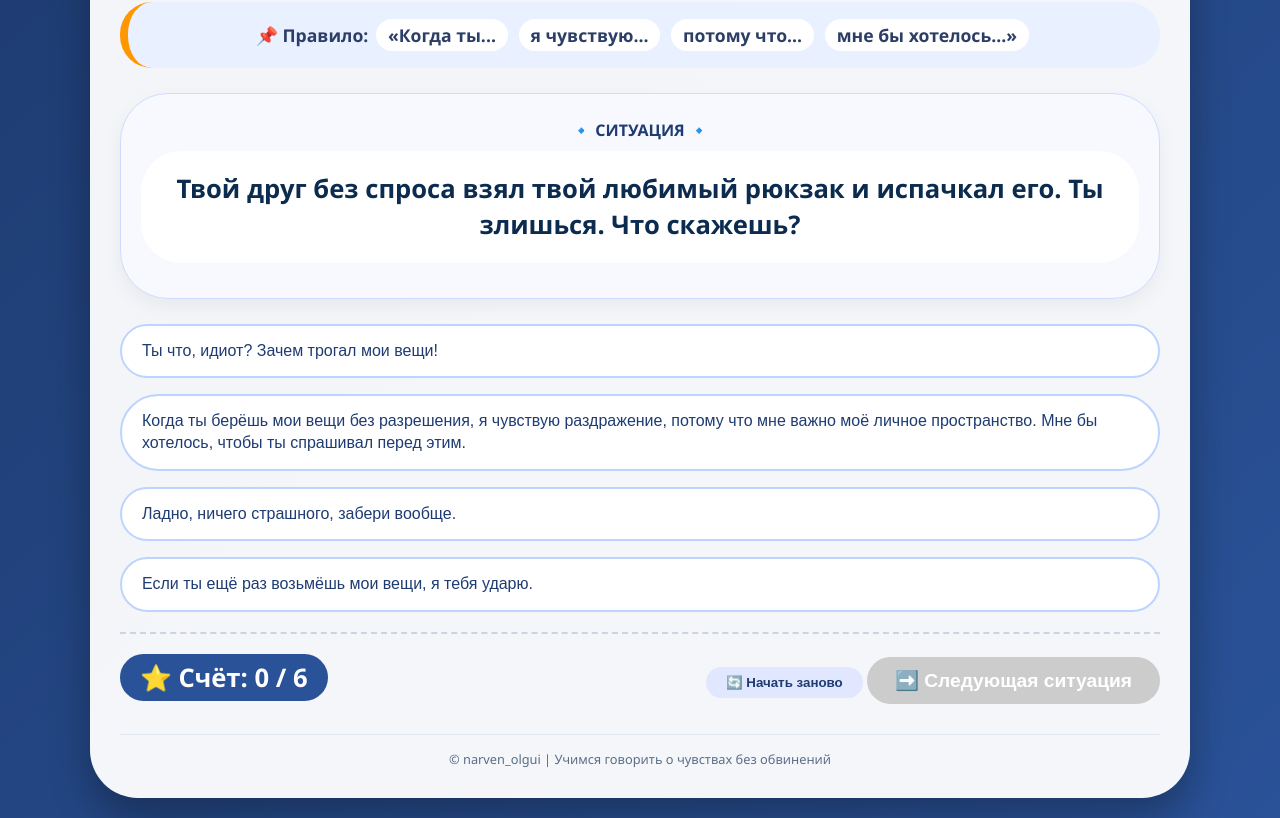
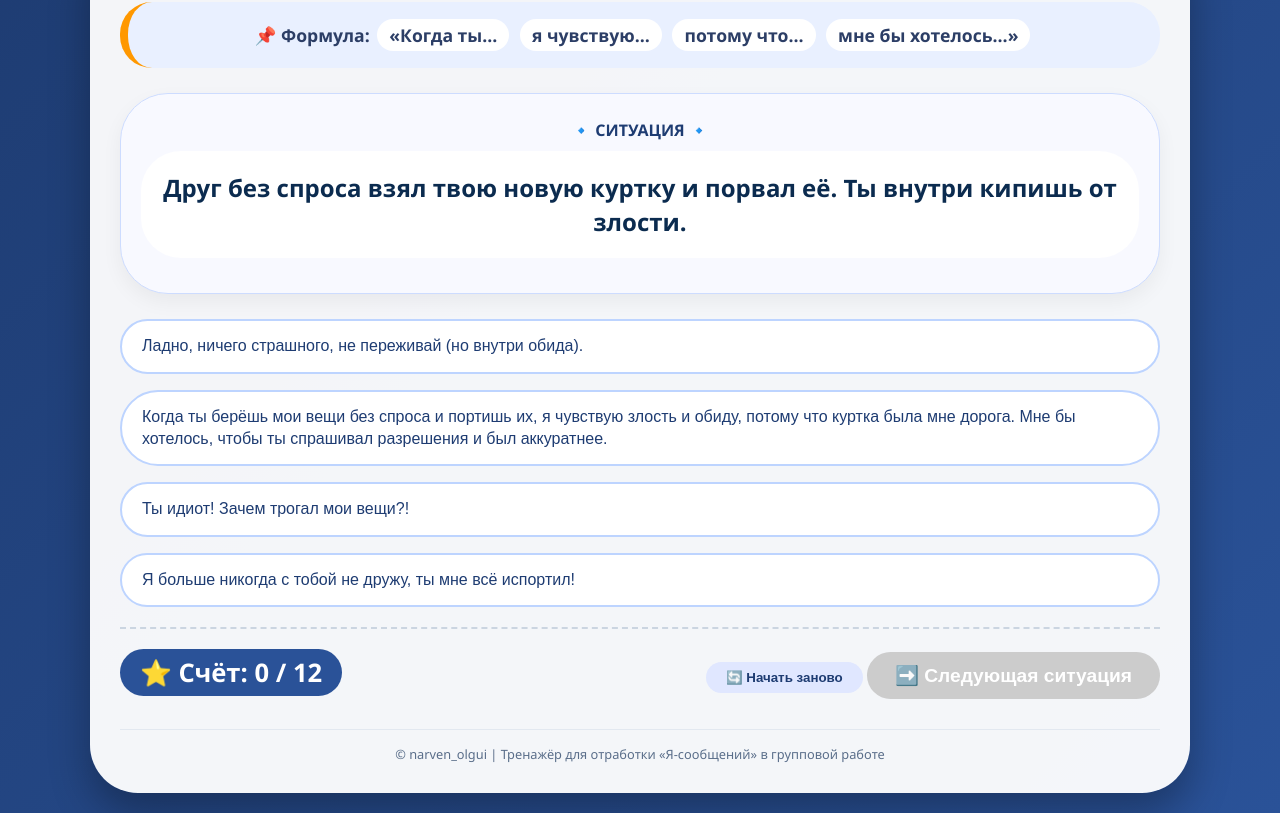
Before and after one commit to narvenolgui/ya-soobscheniya_trenazher, a plain HTML site: page index.html in a window 1280 px wide. Shown: the part 91-909 px from the top of the page. Drawn offline with Linux system fonts and the light colour scheme.

Commit message:
Update index.html

```diff
--- a/index.html
+++ b/index.html
@@ -3,7 +3,7 @@
 <head>
     <meta charset="UTF-8">
     <meta name="viewport" content="width=device-width, initial-scale=1.0, user-scalable=yes">
-    <title>Тренажёр «Я-сообщения»</title>
+    <title>Тренажёр «Я-сообщения» — учимся говорить без обид</title>
     <style>
         * {
             box-sizing: border-box;
@@ -84,7 +84,7 @@
         }
 
         .situation-text {
-            font-size: 1.6rem;
+            font-size: 1.5rem;
             font-weight: 600;
             color: #0b2b4f;
             background: #fff;
@@ -218,10 +218,10 @@
 <div class="game-container">
     <h1>
         🗣️ Тренажёр «Я-сообщение»
-        <small>формула бесконфликтного общения</small>
+        <small>говори о чувствах, не обвиняй</small>
     </h1>
     <div class="formula-card">
-        📌 Правило: <span>«Когда ты...</span> <span>я чувствую...</span> <span>потому что...</span> <span>мне бы хотелось...»</span>
+        📌 Формула: <span>«Когда ты…</span> <span>я чувствую…</span> <span>потому что…</span> <span>мне бы хотелось…»</span>
     </div>
 
     <div class="situation-box">
@@ -241,65 +241,75 @@
         </div>
     </div>
     <footer>
-        © narven_olgui | Учимся говорить о чувствах без обвинений
+        © narven_olgui | Тренажёр для отработки «Я-сообщений» в групповой работе
     </footer>
 </div>
 
 <script>
-    // Банк ситуаций и вариантов ответов (правильный всегда соответствует формуле Я-сообщения)
-    const questions = [
+    // 12 ситуаций с вариантами (правильный ответ — всегда я-сообщение)
+    const rawQuestions = [
         {
-            situation: "Твой друг без спроса взял твой любимый рюкзак и испачкал его. Ты злишься. Что скажешь?",
+            situation: "Друг без спроса взял твою новую куртку и порвал её. Ты внутри кипишь от злости.",
             options: [
-                "Ты что, идиот? Зачем трогал мои вещи!",
-                "Когда ты берёшь мои вещи без разрешения, я чувствую раздражение, потому что мне важно моё личное пространство. Мне бы хотелось, чтобы ты спрашивал перед этим.",
-                "Ладно, ничего страшного, забери вообще.",
-                "Если ты ещё раз возьмёшь мои вещи, я тебя ударю."
+                "Ты идиот! Зачем трогал мои вещи?!",
+                "Когда ты берёшь мои вещи без спроса и портишь их, я чувствую злость и обиду, потому что куртка была мне дорога. Мне бы хотелось, чтобы ты спрашивал разрешения и был аккуратнее.",
+                "Ладно, ничего страшного, не переживай (но внутри обида).",
+                "Я больше никогда с тобой не дружу, ты мне всё испортил!"
             ],
             correctIndex: 1
         },
         {
-            situation: "На уроке одноклассник громко смеётся над твоим ответом, всем вокруг смешно, а тебе обидно.",
+            situation: "На уроке физкультуры тебя постоянно не выбирают в команду. Тебе обидно и одиноко.",
             options: [
-                "Заткнись, придурок!",
-                "Когда ты смеёшься надо мной перед всеми, я чувствую стыд и злость, потому что я старался ответить правильно. Мне бы хотелось, чтобы ты высказывал своё мнение уважительно.",
-                "Плевать, смейся дальше, мне всё равно.",
-                "Я пожалуюсь учительнице, и тебе влетит."
+                "Вы все козлы, не буду с вами играть!",
+                "Когда меня не берут в игру, я чувствую себя ненужным и грустным, потому что я тоже хочу быть частью команды. Мне бы хотелось, чтобы вы дали мне шанс.",
+                "Пойду посижу в сторонке, всё равно вы меня не видите.",
+                "Плевать, я и сам не хочу играть с вами."
             ],
             correctIndex: 1
         },
         {
-            situation: "Старший брат (или друг) постоянно включает громкую музыку, когда ты делаешь уроки, на просьбы сделать тише не реагирует.",
+            situation: "Старший брат (или друг) постоянно громко слушает музыку, когда ты делаешь домашку. На просьбы сделать тише – не реагирует.",
             options: [
-                "Ты глухой? Выключи сейчас же!",
-                "Когда ты включаешь музыку на полную, пока я занимаюсь, я чувствую усталость и злость, потому что мне сложно сосредоточиться. Мне бы хотелось, чтобы мы договорились о времени для громкой музыки.",
-                "Пойду в другую комнату, всё равно ты меня не слышишь.",
-                "Сделаю ещё громче, посмотрим, кто кого."
+                "Ты глухой?! Выключи сейчас же!",
+                "Когда ты включаешь музыку так громко, пока я занимаюсь, я чувствую раздражение и усталость, потому что мне сложно сосредоточиться. Мне бы хотелось договориться о времени, когда можно слушать громко.",
+                "Ничего, потерплю, он старше.",
+                "Я пожалуюсь родителям, тебе влетит."
             ],
             correctIndex: 1
         },
         {
-            situation: "Ты снял прикольное видео, выложил в сеть, а в комментариях кто-то пишет гадости про твою внешность.",
+            situation: "Одноклассники смеются над твоим ответом у доски. Тебе стыдно и больно.",
             options: [
-                "Сам ты страшный, пошёл вон!",
-                "Когда я читаю такие комментарии, я чувствую обиду, потому что я делился тем, что мне нравится. Мне бы хотелось получать конструктивную критику или просто добрые слова.",
-                "Удалю видео, больше ничего не буду выкладывать.",
-                "Пусть пишут, мне всё равно, но в душе очень больно."
+                "Заткнитесь, вы сами ничего не знаете!",
+                "Когда вы смеётесь надо мной перед всем классом, я чувствую унижение и страх, потому что я старался ответить правильно. Мне бы хотелось, чтобы вы уважали мои попытки.",
+                "Уйду с урока, мне всё равно.",
+                "Смейтесь, я привык(ла)."
             ],
             correctIndex: 1
         },
         {
-            situation: "Учитель на весь класс сказал, что ты плохо подготовился, хотя ты учил, просто волновался.",
+            situation: "Ты выложил своё творчество в сеть, а в комментариях кто-то пишет грубость про твою внешность.",
             options: [
-                "Вы несправедливы, я учил! (кричит)",
-                "Когда меня оценивают так жёстко перед всеми, я чувствую стыд и обиду, потому что я правда старался. Мне бы хотелось обсудить это наедине и получить шанс исправиться.",
-                "Промолчу, но весь день буду злиться.",
-                "Учитель дурак, я больше ничего не буду учить."
+                "Сам ты страшный, иди в бан!",
+                "Когда я читаю такие комментарии, я чувствую обиду и злость, потому что я делился тем, что мне дорого. Мне бы хотелось получать честную, но добрую обратную связь.",
+                "Удалю всё, больше не буду ничего выкладывать.",
+                "Плевать, пусть пишут, мне всё равно."
             ],
             correctIndex: 1
         },
         {
-            situation: "Твои друзья зовут тебя залезть на крышу поезда (опасный зацепинг), называют трусом, если откажешься. Ты не хочешь рисковать жизнью.",
+            situation: "Учитель на весь класс сказал, что ты бездарь, потому что не смог решить задачу. Ты старался, но волновался.",
+            options: [
+                "Вы несправедливы! Я учил! (кричит)",
+                "Когда меня так оценивают при всех, я чувствую стыд и обиду, потому что я правда старался. Мне бы хотелось обсудить это наедине и получить шанс исправиться.",
+                "Промолчу, но весь день буду злиться.",
+                "Учитель дурак, больше ничего не буду учить."
+            ],
+            correctIndex: 1
+        },
+        {
+            situation: "Друзья уговаривают тебя залезть на крышу поезда (зацепинг), называют трусом. Ты не хочешь рисковать жизнью.",
             options: [
                 "Ладно, пойду, чтобы не считали трусом.",
                 "Когда вы меня уговариваете на опасные вещи и называете трусом, я чувствую давление и злость, потому что моя безопасность важнее чужого мнения. Мне бы хотелось, чтобы вы уважали мой отказ и мы нашли другое, безопасное приключение.",
@@ -307,13 +317,84 @@
                 "Вы дураки, я с вами больше не дружу."
             ],
             correctIndex: 1
+        },
+        {
+            situation: "Твой парень/девушка постоянно смотрит в телефон, когда вы вместе. Тебе кажется, что тебя игнорируют.",
+            options: [
+                "Ты меня вообще не любишь, только телефон и видишь!",
+                "Когда ты смотришь в телефон, пока мы вместе, я чувствую одиночество и ревность, потому что мне важно наше общение. Мне бы хотелось, чтобы мы договаривались о времени без гаджетов.",
+                "Ладно, я тоже сяду в телефон.",
+                "Ничего не скажу, просто обижусь."
+            ],
+            correctIndex: 1
+        },
+        {
+            situation: "Ты опоздал на встречу с другом из-за пробок, а он накричал на тебя при всех.",
+            options: [
+                "Ты что орёшь? Сам вечно опаздываешь!",
+                "Когда ты кричишь на меня при людях, я чувствую стыд и обиду, потому что я правда не хотел опаздывать. Мне бы хотелось, чтобы мы обсудили это спокойно, без свидетелей.",
+                "Извини, я больше не буду опаздывать.",
+                "Ну и ладно, не нужна мне такая дружба."
+            ],
+            correctIndex: 1
+        },
+        {
+            situation: "Родители сравнивают тебя с отличником из класса, говорят, что ты мог бы лучше учиться. Тебе обидно.",
+            options: [
+                "Да отстаньте вы со своим отличником!",
+                "Когда вы меня сравниваете с другими, я чувствую себя неудачником и злость, потому что я стараюсь по-своему. Мне бы хотелось, чтобы вы замечали мои успехи, а не только недостатки.",
+                "Молчу, уйду в свою комнату.",
+                "Вы меня не любите, я всё понял."
+            ],
+            correctIndex: 1
+        },
+        {
+            situation: "Ты участвуешь в школьном конкурсе, а группа одноклассников громко обсуждает, что ты точно проиграешь. Тебе слышно.",
+            options: [
+                "Заткнитесь, завистники!",
+                "Когда я слышу, как вы говорите, что я проиграю, я чувствую неуверенность и обиду, потому что я очень стараюсь. Мне бы хотелось, чтобы вы меня поддерживали, даже если не верите в успех.",
+                "Ничего, я докажу.",
+                "Пойду и снимусь с конкурса."
+            ],
+            correctIndex: 1
+        },
+        {
+            situation: "Твой друг постоянно перебивает тебя, не даёт закончить мысль. Тебе надоело.",
+            options: [
+                "Дай договорить, какой ты невоспитанный!",
+                "Когда ты меня перебиваешь, я чувствую раздражение и усталость, потому что мне важно, чтобы меня выслушали. Мне бы хотелось, чтобы мы говорили по очереди.",
+                "Ничего, перебью и я.",
+                "Ладно, молчи, всё равно тебе не интересно."
+            ],
+            correctIndex: 1
         }
     ];
 
+    // Функция для случайного перемешивания массива (Фишер-Йетс)
+    function shuffleArray(arr) {
+        for (let i = arr.length - 1; i > 0; i--) {
+            const j = Math.floor(Math.random() * (i + 1));
+            [arr[i], arr[j]] = [arr[j], arr[i]];
+        }
+        return arr;
+    }
+
+    // Подготовка вопросов: для каждого создаём копию вариантов и перемешиваем,
+    // запоминая правильный индекс в новом массиве
+    const questions = rawQuestions.map(q => {
+        const shuffledOptions = shuffleArray([...q.options]);
+        const newCorrectIndex = shuffledOptions.findIndex(opt => opt === q.options[q.correctIndex]);
+        return {
+            situation: q.situation,
+            options: shuffledOptions,
+            correctIndex: newCorrectIndex
+        };
+    });
+
     let currentIndex = 0;
     let score = 0;
-    let answered = false;   // уже выбран ответ в текущем вопросе
-    let totalQuestions = questions.length;
+    let answered = false;
+    const totalQuestions = questions.length;
 
     // DOM элементы
     const situationEl = document.getElementById('situationText');
@@ -329,9 +410,7 @@
         totalSpan.textContent = totalQuestions;
     }
 
-    // Отображение текущего вопроса
     function renderCurrentQuestion() {
-        // очистить подсветки, сбросить стили кнопок
         const q = questions[currentIndex];
         situationEl.textContent = q.situation;
 
@@ -345,20 +424,18 @@
             optionsContainer.appendChild(btn);
         });
 
-        // скрыть фидбек до ответа
         feedbackBox.style.display = 'none';
         feedbackBox.innerHTML = '';
         nextBtn.disabled = true;
         answered = false;
-
-        // снимаем любые старые подсветки
+        // удаляем старые подсветки
         document.querySelectorAll('.option-btn').forEach(btn => {
             btn.classList.remove('correct-highlight', 'wrong-highlight');
         });
     }
 
     function handleAnswer(selectedIdx, btnElement) {
-        if (answered) return; // уже ответили
+        if (answered) return;
 
         const currentQ = questions[currentIndex];
         const isCorrect = (selectedIdx === currentQ.correctIndex);
@@ -367,7 +444,6 @@
             updateScoreUI();
         }
 
-        // подсвечиваем все кнопки: зелёным – правильный вариант, красным – ошибочный выбранный (если неправильно)
         const allBtns = document.querySelectorAll('.option-btn');
         allBtns.forEach((btn, idx) => {
             if (idx === currentQ.correctIndex) {
@@ -378,10 +454,9 @@
             }
         });
 
-        // показываем обратную связь
         let feedbackHtml = '';
         if (isCorrect) {
-            feedbackHtml = `✅ <strong>Верно!</strong> Ты использовал(а) Я-сообщение, говоришь о своих чувствах, не обвиняя.<br>🎯 «${currentQ.options[currentQ.correctIndex]}»`;
+            feedbackHtml = `✅ <strong>Верно!</strong> Ты использовал(а) Я-сообщение — говоришь о чувствах, не обвиняя.<br>🎯 «${currentQ.options[currentQ.correctIndex]}»`;
         } else {
             feedbackHtml = `❌ <strong>Не совсем.</strong> Лучше сказать о своих чувствах, не обвиняя.<br>📌 Правильное Я-сообщение:<br>«${currentQ.options[currentQ.correctIndex]}»`;
         }
@@ -398,18 +473,18 @@
             currentIndex++;
             renderCurrentQuestion();
         } else {
-            // игра завершена
-            situationEl.textContent = "🏆 Отлично! Ты завершил(а) все ситуации! 🏆";
+            // игра окончена
+            situationEl.textContent = "🏆 Отлично! Ты справился(лась) со всеми ситуациями! 🏆";
             optionsContainer.innerHTML = '<div style="text-align:center; padding:20px;">Молодец! Теперь ты лучше знаешь, как строить Я-сообщения.</div>';
             feedbackBox.style.display = 'none';
             nextBtn.disabled = true;
-            // показываем финальную статистику
-            const finalMessage = document.createElement('div');
-            finalMessage.className = 'feedback';
-            finalMessage.style.marginTop = '15px';
-            finalMessage.innerHTML = `🎉 Твой результат: ${score} из ${totalQuestions}. 🎉<br>Помни: «Я-сообщение» помогает сохранить отношения и выразить чувства без агрессии.`;
-            if (!document.getElementById('finalScoreMsg')) {
+            const finalDiv = document.getElementById('finalScoreMsg');
+            if (!finalDiv) {
+                const finalMessage = document.createElement('div');
                 finalMessage.id = 'finalScoreMsg';
+                finalMessage.className = 'feedback';
+                finalMessage.style.marginTop = '15px';
+                finalMessage.innerHTML = `🎉 Твой результат: ${score} из ${totalQuestions}. 🎉<br>Помни: «Я-сообщение» помогает сохранить отношения и выразить чувства без агрессии.`;
                 optionsContainer.after(finalMessage);
             }
         }
@@ -420,7 +495,6 @@
         score = 0;
         answered = false;
         updateScoreUI();
-        // убрать финальное сообщение, если было
         const finalDiv = document.getElementById('finalScoreMsg');
         if (finalDiv) finalDiv.remove();
         renderCurrentQuestion();
```
